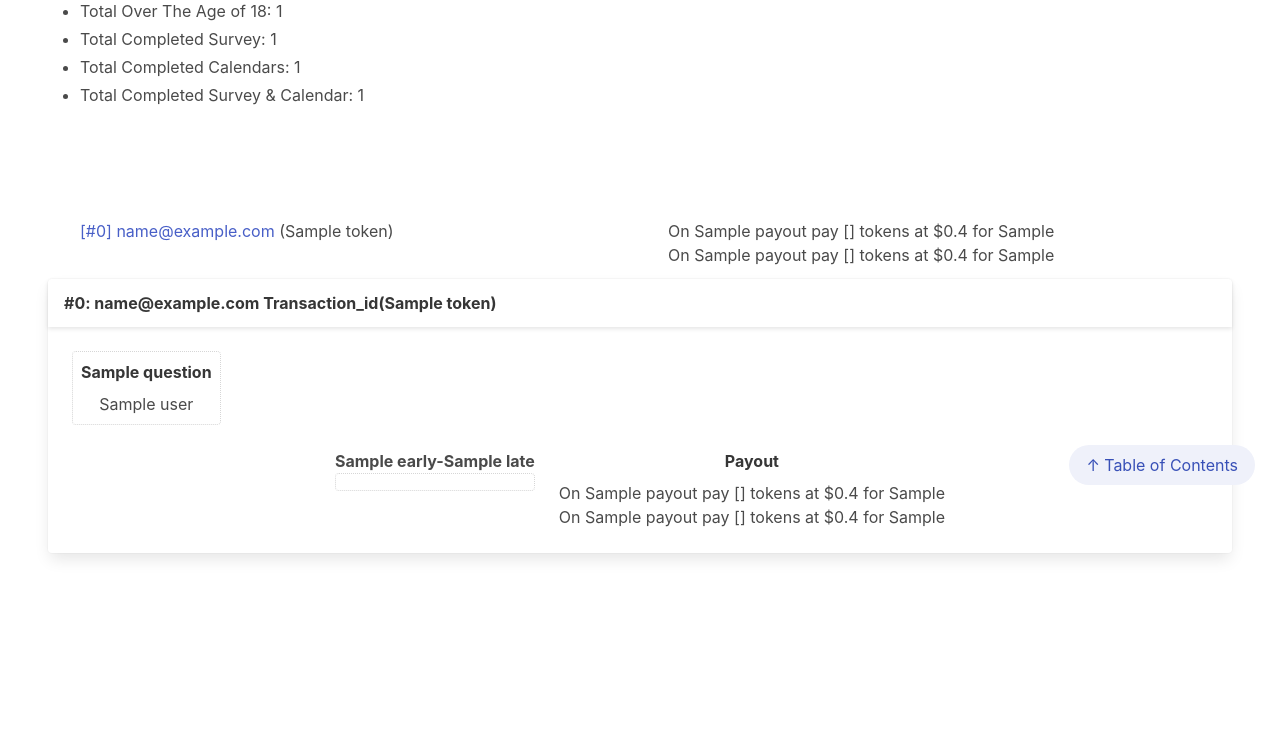
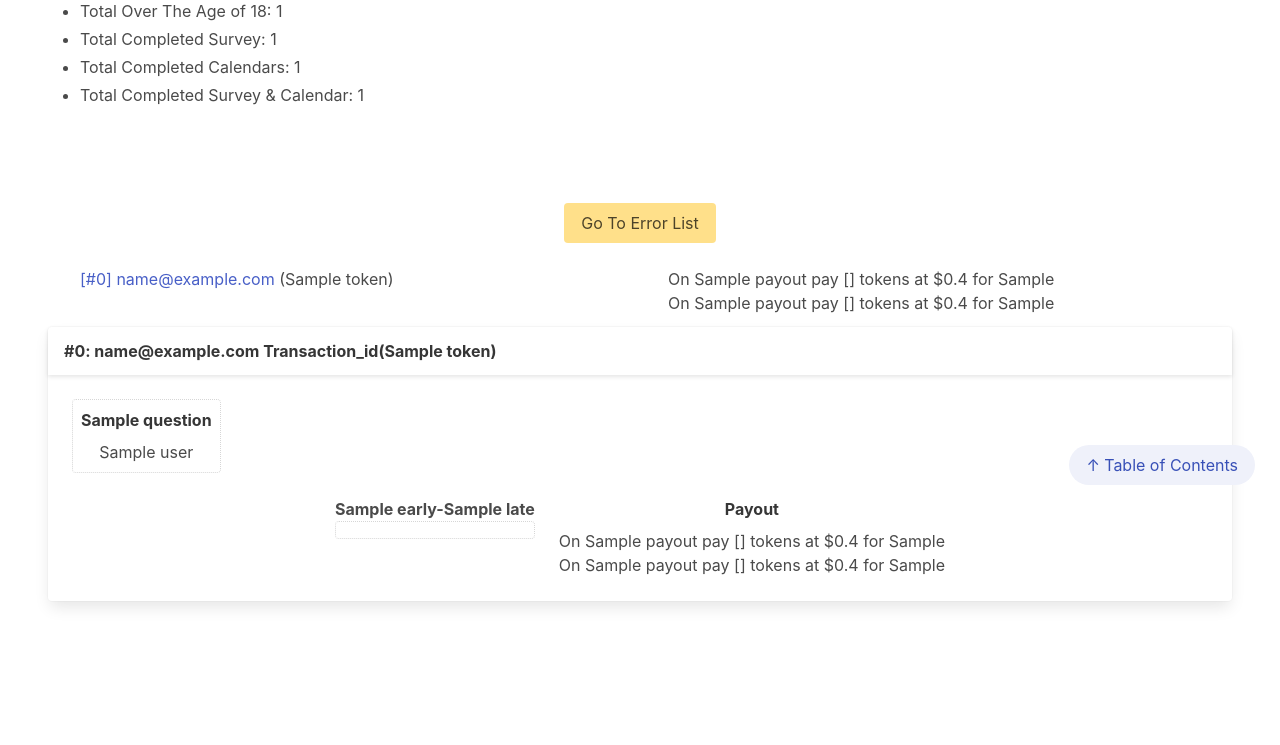
Before and after one commit to nholert/web_annotate, a Flask app: template templates/summary.html in a window 1280 px wide. Shown: the part 290-1035 px from the top of the page. Before the commit the page ends 849 px from the top, so only its background shows below. Run offline with Flask 2, Linux system fonts and the light colour scheme; the template is opened without the code that fills it: most values are stand-ins (such as "Sample title", 1, 10 or a date in 2020); some libraries are stand-ins or nearby versions.

Commit message:
Updated status page

```diff
--- a/templates/summary.html
+++ b/templates/summary.html
@@ -38,6 +38,13 @@
     </div>
     <div class="section">
       <div id="toc">
+        <div class="level block">
+          <div class="level-item">
+            <a href="#errors"><button class="button is-warning">Go To Error List</button></a>
+          </div>
+          <div class="block"></div>
+        </div>
+
         <ul>
           {% for user in users %}
           <li class="columns">
@@ -67,7 +74,7 @@
         <div class="columns is-multiline">
           {% for user in users %}
           <div id="user-{{loop.index0}}" class="column is-full ">
-            <div  class="card">
+            <div class="card">
 
               <div class="card-header">
                 <div class="card-header-title">
@@ -124,6 +131,29 @@
           {% endfor %}
         </div>
       </div>
+      <div id="errors" class="section">
+        <title class="title">Consolodated Errors:</title>
+        <div class="block">
+          {% for user in users %}
+          <div class="columns">
+            {% if user['validation']['error']==true %}
+            <div class="column is-half">
+              <a href="#user-{{loop.index0}}">[#{{loop.index0}}] {{user['email']}}</a> ({{user['token']}})
+            </div>
+            <div class="column is-half">
+              {% if user['validation']['error']==true %}
+              <span style="color: red;">
+                <span>{{user['validation']['message']}}</span><br>
+              </span>
+              {% elif user['payout']['bad'] %}
+              <span style="color: red;">Payout is bad!</span>
+              {% endif %}
+            </div>
+            {%endif%}
+          </div>
+          {% endfor %}
+        </div>
+      </div>
     </div>
     <div class="fab">
       <a class="" href="#toc"><span class="button is-link is-light">↑ Table of Contents</span></a>
```
